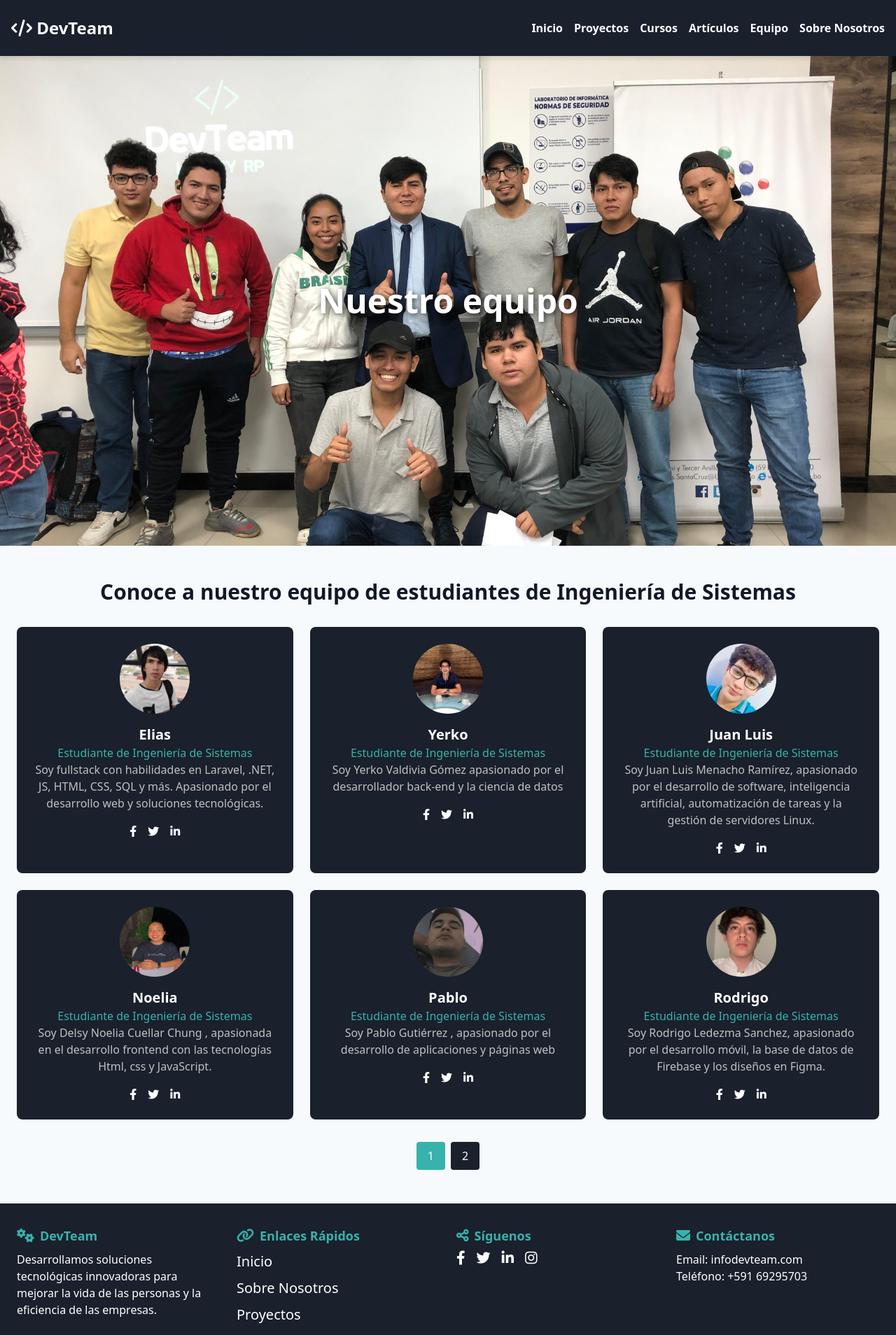
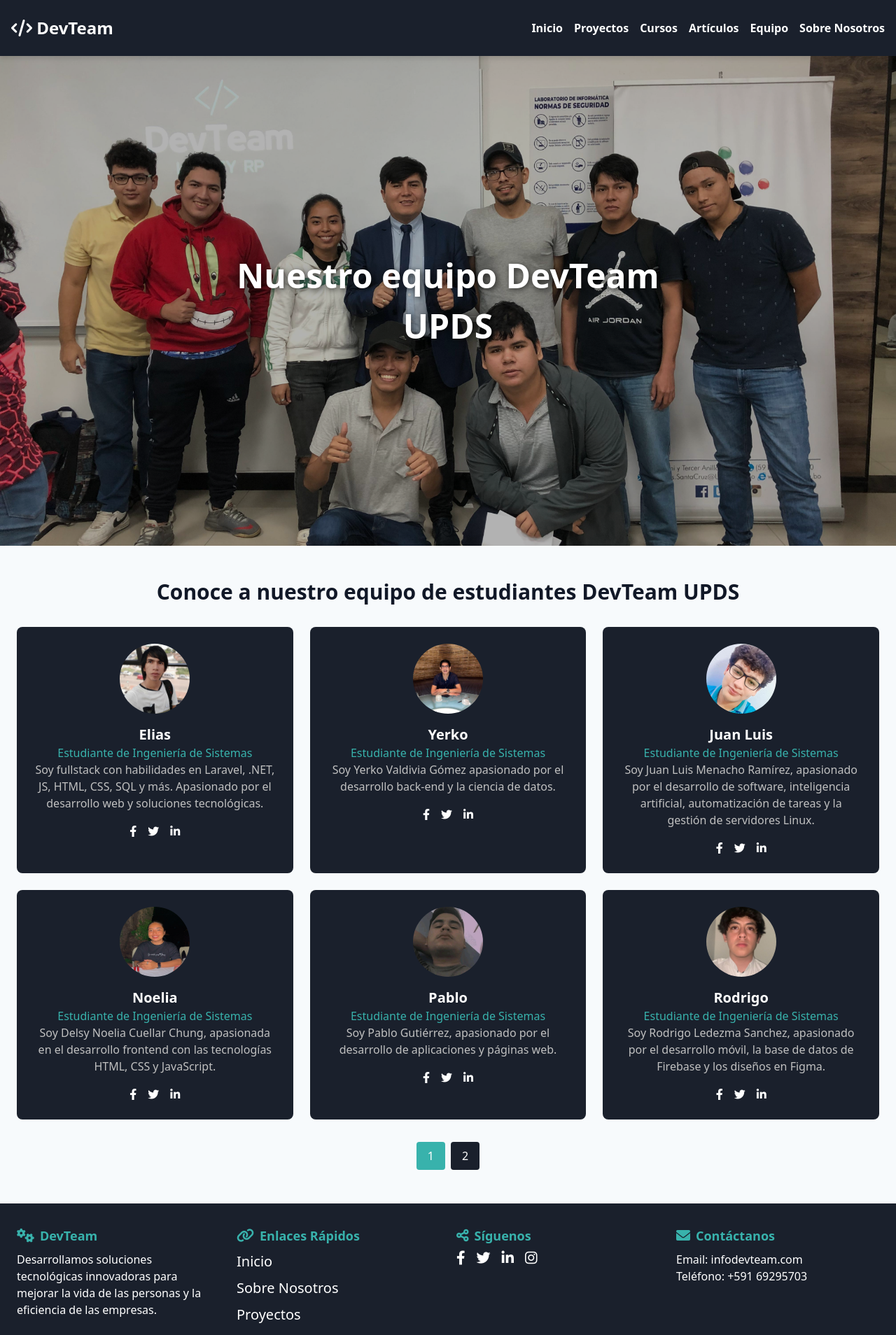
Before and after one commit to RoyDevTEAM/Portafolio-DevTeam, an Angular app: page /team in a window 1280 px wide. Shown: the top 1908 px of the page at 70% size. Built offline with nearby package versions, Linux system fonts and the light colour scheme.

Commit message:
seo team mejorado

```diff
--- a/src/app/components/team/team.component.css
+++ b/src/app/components/team/team.component.css
@@ -1,4 +1,3 @@
-/* team.component.css */
 .team-cover {
   position: relative;
   width: 100%;
@@ -10,6 +9,16 @@
   width: 100%;
   height: 100%;
   object-fit: cover;
+  filter: brightness(0.7); /* Reduce the brightness to give a bit of opacity */
+}
+
+.overlay {
+  position: absolute;
+  top: 0;
+  left: 0;
+  width: 100%;
+  height: 100%;
+  background: rgba(0, 0, 0, 0.4); /* Add a semi-transparent overlay */
 }
 
 .color__text {
--- a/src/app/components/team/team.component.html
+++ b/src/app/components/team/team.component.html
@@ -1,27 +1,33 @@
 <app-header></app-header>
+
 <section class="team-section mt-20">
-  <div class="team-cover">
-    <img src="/assets/img/foto8.jpeg" alt="Nuestro equipo" class="team-cover-img">
-    <h2 class="team-cover-text">Nuestro equipo</h2> <!-- Cambiado a h2 -->
+  <div class="team-cover relative">
+    <div class="overlay"></div>
+    <img src="/assets/img/foto8.jpeg" alt="Nuestro equipo de DevTeam UPDS" class="team-cover-img">
+    <h1 class="team-cover-text absolute">Nuestro equipo DevTeam UPDS</h1>
   </div>
   <div class="container mx-auto px-6 py-12">
-    <h2 class="text-3xl font-semibold text-center text-gray-900 mb-8">Conoce a nuestro equipo de estudiantes de Ingeniería de Sistemas</h2>
-    <div class="grid grid-cols-1 md:grid-cols-2 lg:grid-cols-3 gap-6">
+    <h2 class="text-3xl font-semibold text-center text-gray-900 mb-8">Conoce a nuestro equipo de estudiantes DevTeam UPDS</h2>
+    <article class="grid grid-cols-1 md:grid-cols-2 lg:grid-cols-3 gap-6">
       <div *ngFor="let member of paginatedMembers" class="team-member bg-gray-900 text-white p-6 rounded-lg text-center fade-in">
-        <img [src]="member.imgSrc" [alt]="member.name" class="team-member-img mx-auto mb-4 rounded-full">
+        <img [src]="member.imgSrc" [alt]="'Foto de ' + member.name" class="team-member-img mx-auto mb-4 rounded-full">
         <h3 class="team-member-name text-xl font-semibold">{{ member.name }}</h3>
         <p class="team-member-role text-teal-500">{{ member.role }}</p>
         <p class="color__text">{{ member.descripcion }}</p>
         <div class="social-icons mt-4">
-          <a href="#" class="social-icon mx-2"><i class="fab fa-facebook-f"></i></a>
-          <a href="#" class="social-icon mx-2"><i class="fab fa-twitter"></i></a>
-          <a href="#" class="social-icon mx-2"><i class="fab fa-linkedin-in"></i></a>
+          <a [href]="member.facebook" class="social-icon mx-2" [attr.aria-label]="'Facebook de ' + member.name"><i class="fab fa-facebook-f"></i></a>
+          <a [href]="member.twitter" class="social-icon mx-2" [attr.aria-label]="'Twitter de ' + member.name"><i class="fab fa-twitter"></i></a>
+          <a [href]="member.linkedin" class="social-icon mx-2" [attr.aria-label]="'LinkedIn de ' + member.name"><i class="fab fa-linkedin-in"></i></a>
         </div>
       </div>
-    </div>
+    </article>
+
     <div class="pagination mt-8 text-center">
       <button *ngFor="let page of [].constructor(totalPages); let i = index" (click)="changePage(i + 1)" [class.active]="currentPage === i + 1" class="px-4 py-2 mx-1 border rounded">{{ i + 1 }}</button>
     </div>
   </div>
 </section>
+
+
+
 <app-footer></app-footer>
--- a/src/app/components/team/team.component.ts
+++ b/src/app/components/team/team.component.ts
@@ -6,6 +6,9 @@ interface TeamMember {
   role: string;
   descripcion: string;
   imgSrc: string;
+  facebook?: string;
+  twitter?: string;
+  linkedin?: string;
 }
 
 @Component({
@@ -19,85 +22,109 @@ export class TeamComponent implements OnInit {
       name: 'Elias',
       role: 'Estudiante de Ingeniería de Sistemas',
       descripcion: 'Soy fullstack con habilidades en Laravel, .NET, JS, HTML, CSS, SQL y más. Apasionado por el desarrollo web y soluciones tecnológicas.',
-      imgSrc:
-        '/assets/img/profile/elias.jpg',
+      imgSrc: '/assets/img/profile/elias.jpg',
+      facebook: 'https://facebook.com/elias',
+      twitter: 'https://twitter.com/elias',
+      linkedin: 'https://linkedin.com/in/elias',
     },
     {
       name: 'Yerko',
       role: 'Estudiante de Ingeniería de Sistemas',
-      descripcion: 'Soy Yerko Valdivia Gómez apasionado por el  desarrollador back-end y la ciencia  de datos',
-      imgSrc:
-        '/assets/img/profile/yerko.jpeg',
+      descripcion: 'Soy Yerko Valdivia Gómez apasionado por el desarrollo back-end y la ciencia de datos.',
+      imgSrc: '/assets/img/profile/yerko.jpeg',
+      facebook: 'https://facebook.com/yerko',
+      twitter: 'https://twitter.com/yerko',
+      linkedin: 'https://linkedin.com/in/yerko',
     },
     {
       name: 'Juan Luis',
       role: 'Estudiante de Ingeniería de Sistemas',
       descripcion: 'Soy Juan Luis Menacho Ramírez, apasionado por el desarrollo de software, inteligencia artificial, automatización de tareas y la gestión de servidores Linux.',
-      imgSrc:
-        '/assets/img/profile/juan.jpeg',
+      imgSrc: '/assets/img/profile/juan.jpeg',
+      facebook: 'https://facebook.com/juan',
+      twitter: 'https://twitter.com/juan',
+      linkedin: 'https://linkedin.com/in/juan',
     },
     {
       name: 'Noelia',
       role: 'Estudiante de Ingeniería de Sistemas',
-      descripcion: 'Soy Delsy Noelia Cuellar Chung , apasionada en el desarrollo frontend con las tecnologías Html, css y JavaScript.   ',
-      imgSrc:
-        '/assets/img/profile/noelia.jpeg',
+      descripcion: 'Soy Delsy Noelia Cuellar Chung, apasionada en el desarrollo frontend con las tecnologías HTML, CSS y JavaScript.',
+      imgSrc: '/assets/img/profile/noelia.jpeg',
+      facebook: 'https://facebook.com/noelia',
+      twitter: 'https://twitter.com/noelia',
+      linkedin: 'https://linkedin.com/in/noelia',
     },
     {
       name: 'Pablo',
       role: 'Estudiante de Ingeniería de Sistemas',
-      descripcion: 'Soy Pablo Gutiérrez , apasionado por el desarrollo de aplicaciones y páginas web',
-      imgSrc:
-        '/assets/img/profile/pablo.jpeg',
+      descripcion: 'Soy Pablo Gutiérrez, apasionado por el desarrollo de aplicaciones y páginas web.',
+      imgSrc: '/assets/img/profile/pablo.jpeg',
+      facebook: 'https://facebook.com/pablo',
+      twitter: 'https://twitter.com/pablo',
+      linkedin: 'https://linkedin.com/in/pablo',
     },
     {
       name: 'Rodrigo',
       role: 'Estudiante de Ingeniería de Sistemas',
       descripcion: 'Soy Rodrigo Ledezma Sanchez, apasionado por el desarrollo móvil, la base de datos de Firebase y los diseños en Figma.',
-      imgSrc:
-        '/assets/img/profile/rodrigo.jpeg',
+      imgSrc: '/assets/img/profile/rodrigo.jpeg',
+      facebook: 'https://facebook.com/rodrigo',
+      twitter: 'https://twitter.com/rodrigo',
+      linkedin: 'https://linkedin.com/in/rodrigo',
     },
     {
       name: "Roy O'Neil",
       role: 'Estudiante de Ingeniería de Sistemas',
       descripcion: 'Soy Roy Oniel Melgar V. Apasionado por el desarrollo de web y aplicaciones y con ganas de seguir aprendiendo nuevos lenguajes y tecnologías.',
-      imgSrc:
-        'https://css2.rtve.es/css/rtve.2022.deportes/mundial-futbol-catar-TE_SM7ALFL/estrellas/i/jugadores/messi.png',
+      imgSrc: 'https://css2.rtve.es/css/rtve.2022.deportes/mundial-futbol-catar-TE_SM7ALFL/estrellas/i/jugadores/messi.png',
+      facebook: 'https://facebook.com/roy',
+      twitter: 'https://twitter.com/roy',
+      linkedin: 'https://linkedin.com/in/roy',
     },
     {
       name: 'Alejandro',
       role: 'Estudiante de Ingeniería de Sistemas',
-      descripcion: 'Soy  Maldine Alejandro Menacho soy un estudiante apasionado . Me encanta trabajar en proyectos de aplicaciones y sistemas de negocios, donde puedo poner en práctica mi creatividad y habilidades técnicas.',
-      imgSrc:
-        'https://css2.rtve.es/css/rtve.2022.deportes/mundial-futbol-catar-TE_SM7ALFL/estrellas/i/jugadores/messi.png',
+      descripcion: 'Soy Maldine Alejandro Menacho, soy un estudiante apasionado. Me encanta trabajar en proyectos de aplicaciones y sistemas de negocios, donde puedo poner en práctica mi creatividad y habilidades técnicas.',
+      imgSrc: 'https://css2.rtve.es/css/rtve.2022.deportes/mundial-futbol-catar-TE_SM7ALFL/estrellas/i/jugadores/messi.png',
+      facebook: 'https://facebook.com/alejandro',
+      twitter: 'https://twitter.com/alejandro',
+      linkedin: 'https://linkedin.com/in/alejandro',
     },
     {
       name: 'Cesar',
       role: 'Estudiante de Ingeniería de Sistemas',
       descripcion: 'Soy Cesar Camacho Duran, apasionado por la seguridad informática, desarrollo de software y inteligencia artificial.',
-      imgSrc:
-        '/assets/img/profile/cesar.jpeg',
+      imgSrc: '/assets/img/profile/cesar.jpeg',
+      facebook: 'https://facebook.com/cesar',
+      twitter: 'https://twitter.com/cesar',
+      linkedin: 'https://linkedin.com/in/cesar',
     },
     {
       name: 'Dorian',
       role: 'Estudiante de Ingeniería de Sistemas',
-      descripcion: 'Soy Dorian Escobar Acosta ,apasionado por el desarrollo web, con ganas de seguir aprendiendo nuevas tecnologias',
-      imgSrc:
-        '/assets/img/profile/dorian.jpeg',
+      descripcion: 'Soy Dorian Escobar Acosta, apasionado por el desarrollo web, con ganas de seguir aprendiendo nuevas tecnologías.',
+      imgSrc: '/assets/img/profile/dorian.jpeg',
+      facebook: 'https://facebook.com/dorian',
+      twitter: 'https://twitter.com/dorian',
+      linkedin: 'https://linkedin.com/in/dorian',
     },
     {
       name: 'Jorge',
       role: 'Estudiante de Ingeniería de Sistemas',
-      descripcion: 'Experto en Desarrollo Web',
-      imgSrc:
-        '/assets/img/profile/jorge.jpeg',
+      descripcion: 'Experto en Desarrollo Web.',
+      imgSrc: '/assets/img/profile/jorge.jpeg',
+      facebook: 'https://facebook.com/jorge',
+      twitter: 'https://twitter.com/jorge',
+      linkedin: 'https://linkedin.com/in/jorge',
     },
     {
       name: 'Joselyn',
       role: 'Estudiante de Ingeniería de Sistemas',
       descripcion: 'Soy Joselyn Santiago, estudiante en la Universidad Domingo Savio y miembro de DevTeam. Aunque fue un reto aprender nuevas tecnologías para este proyecto, con ayuda del equipo y dedicación, continuamos avanzando y enfrentaremos nuevos retos.',
-      imgSrc:
-        '/assets/img/profile/joselyn.jpeg',
+      imgSrc: '/assets/img/profile/joselyn.jpeg',
+      facebook: 'https://facebook.com/joselyn',
+      twitter: 'https://twitter.com/joselyn',
+      linkedin: 'https://linkedin.com/in/joselyn',
     },
     // Agrega más miembros aquí
   ];
```
Also changed, not shown: src/app/components/home/home.component.html (+12 -10 lines).
